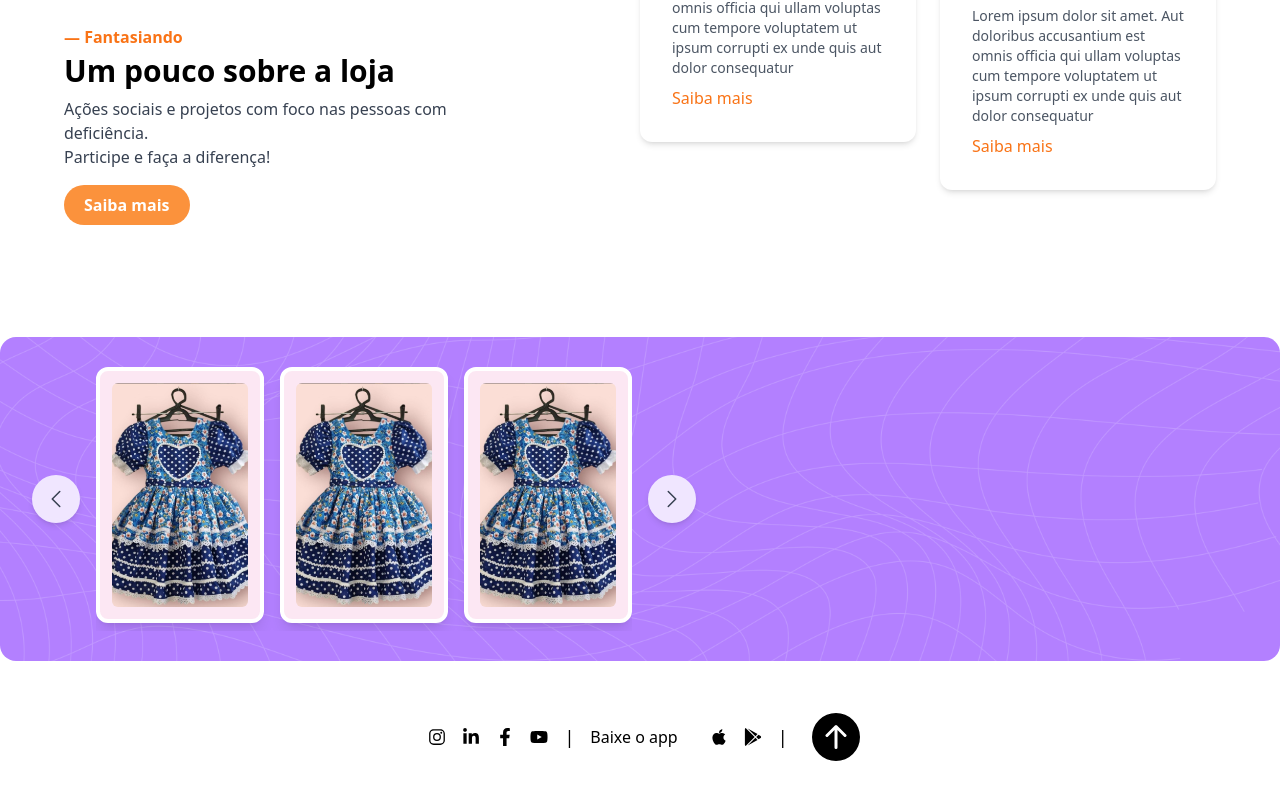
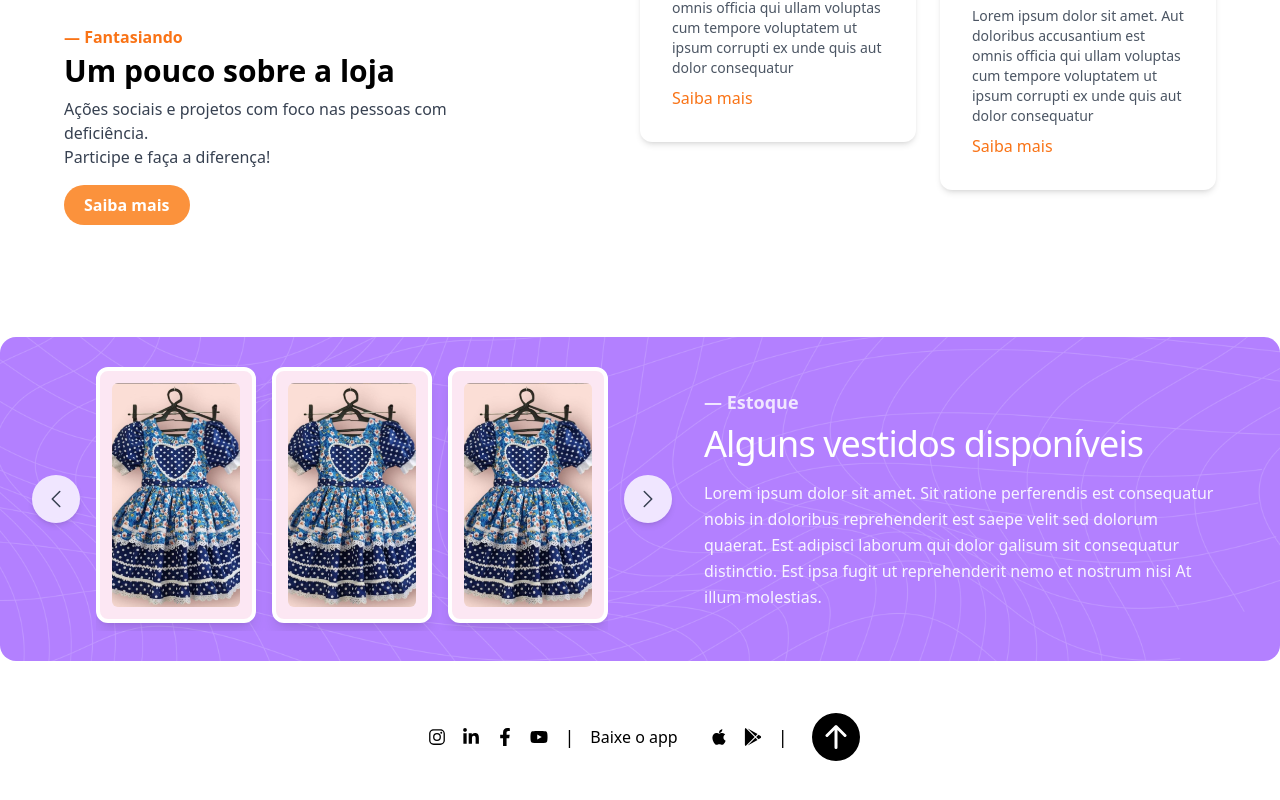
Before and after one commit to biomob/landing-page-fantasiando, a Next.js app: page /en in a window 1280 px wide. Shown: the part 2049-2849 px from the top of the page. Built offline with nearby package versions, Linux system fonts and the light colour scheme; no server answers.

Commit message:
Adicionando os textos do lado do carrosel

```diff
--- a/src/app/[locale]/(root)/_components/AboutSection.tsx
+++ b/src/app/[locale]/(root)/_components/AboutSection.tsx
@@ -11,7 +11,7 @@ import {
 
 export const AboutSection = () => {
     return (
-        <section className="w-full py-16 px-4 md:px-16 bg-white">
+        <section className="w-full py-16 px-4 md:px-16">
             <div className="max-w-7xl mx-auto flex flex-col md:flex-row">
                 {/* Lado esquerdo */}
                 <div className="flex-1 flex flex-col items-center md:items-start">
--- a/src/app/[locale]/(root)/_components/ProductCarousel.tsx
+++ b/src/app/[locale]/(root)/_components/ProductCarousel.tsx
@@ -10,14 +10,14 @@ import 'swiper/css/navigation';
 import { ChevronLeftIcon, ChevronRightIcon } from '@heroicons/react/24/solid';
 import Image from 'next/image';
 
-// 1. Criamos um tipo para o objeto de vestido
+
 interface Dress {
     id: number;
     src: string;
     alt: string;
 }
 
-// 2. Tipamos o nosso array de dados
+
 const dresses: Dress[] = [
     { id: 1, src: '/img/vestido-1.jpg', alt: 'Vestido de festa junina azul' },
     { id: 2, src: '/img/vestido-1.jpg', alt: 'Vestido de festa junina azul' },
@@ -26,11 +26,11 @@ const dresses: Dress[] = [
     { id: 5, src: '/img/vestido-1.jpg', alt: 'Vestido de festa junina azul' },
 ];
 
-// O componente em si não recebe props, mas a tipagem interna já ajuda
+
 export const ProductCarousel: React.FC = () => {
     return (
         <section className="relative flex items-center max-w-7xl h-[324px] mx-auto rounded-2xl bg-[#B380FF] px-12 py-12 sm:px-16 md:pl-24 bg-[url('/img/textura.png')] bg-cover bg-no-repeat bg-center">
-            <div className="grid grid-cols-1 items-center gap-12 lg:grid-cols-2">
+            <div className="grid grid-cols-1 items-center gap-24 lg:grid-cols-2">
                 <div className="relative ">
                     <Swiper
                         modules={[Navigation]}
@@ -43,7 +43,7 @@ export const ProductCarousel: React.FC = () => {
                         }}
                         className="!pb-2"
                     >
-                        {/* O TypeScript agora sabe que 'dress' é do tipo 'Dress' */}
+
                         {dresses.map((dress) => (
                             <SwiperSlide key={dress.id}>
                                 <div className="h-64 overflow-hidden rounded-xl border-4 border-white bg-pink-100 p-3 shadow-lg">
@@ -70,7 +70,9 @@ export const ProductCarousel: React.FC = () => {
                 </div>
 
                 <div className="text-left text-white">
-                    {/* ... */}
+                    <span className="text-lg font-semibold text-white/80">—  Estoque</span>
+                    <h2 className="mt-2 text-4xl font-weight text-white tracking-tight">Alguns vestidos disponíveis</h2>
+                    <p className="mt-4 max-w-lg text-base text-white/90 leading-relaxed">Lorem ipsum dolor sit amet. Sit ratione perferendis est consequatur nobis in doloribus reprehenderit est saepe velit sed dolorum quaerat. Est adipisci laborum qui dolor galisum sit consequatur distinctio. Est ipsa fugit ut reprehenderit nemo et nostrum nisi At illum molestias.</p>
                 </div>
             </div>
         </section>
```
